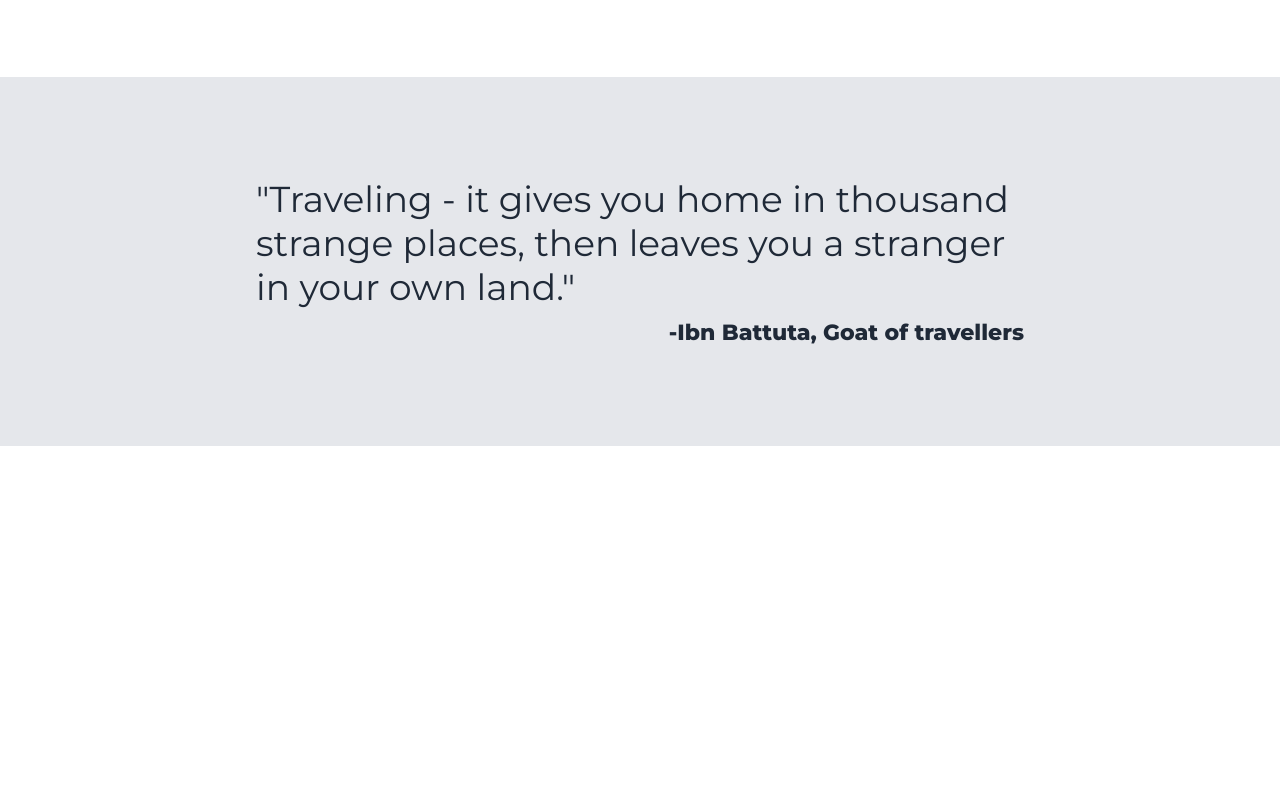
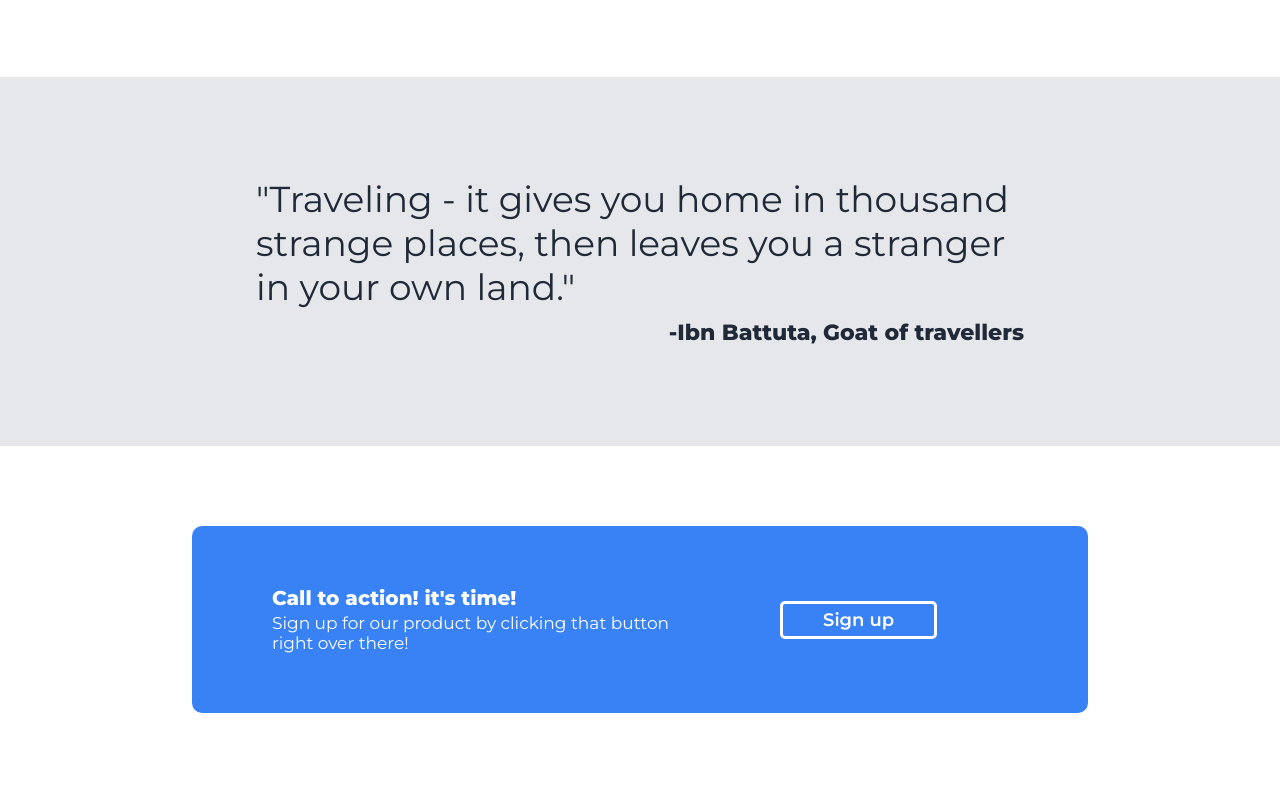
Before and after one commit to Omarbousfer/LandingPage, a plain HTML site: page index.html in a window 1280 px wide. Shown: the part 980-1773 px from the top of the page. Before the commit the page ends 1426 px from the top, so only its background shows below. Drawn offline with Linux system fonts and the light colour scheme.

Commit message:
finished sign up section

```diff
--- a/index.html
+++ b/index.html
@@ -55,5 +55,16 @@
             <p>-Ibn Battuta, Goat of travellers</p>
         </div>
     </section>
+    <section class="signup">
+        <div class="signup-container">
+            <div class="text">
+                <p>Call to action! it's time!</p>
+                <p>Sign up for our product by clicking that button right over there!</p>
+            </div>
+            <div class="button">
+                <button type="button">Sign up</button>
+            </div>
+        </div>
+    </section>
 </body>
 </html>
--- a/styles.css
+++ b/styles.css
@@ -98,6 +98,10 @@ header nav ul a {
 /* End Header design */
 
 /* Start Explore design */
+.explore {
+    background-color: white;
+}
+
 .explore h1 {
     font-size: 36px;
     color: #1f2937;
@@ -165,3 +169,57 @@ header nav ul a {
 }
 
 /* End of Quote design */
+
+/* Start of Sign up design */
+
+.signup {
+    background-color: white;
+    display: flex;
+    justify-content: center;
+    padding: 80px 0;
+}
+
+.signup-container {
+    display: flex;
+    background-color: #3882F6;
+    width: 70%;
+    padding: 60px 80px;
+    border-radius: 10px;
+}
+
+.text p:first-child {
+    font-weight: 800;
+    font-size: 20px;
+    color: white;
+    margin-bottom: 3px;
+}
+
+.text p:last-child {
+    color: white;
+    font-size: 17px;
+}
+
+.button {
+    display: flex;
+    justify-content: center;
+    align-items: center;
+    width: 50%;
+}
+
+.button button {
+    padding: 5px 40px;
+    background-color: transparent;
+    color: white;
+    font-weight: 600;
+    font-size: 18px;
+    border: 3px solid white;
+    border-radius: 5px;
+}
+
+.button button:hover {
+    background-color: #9bbaec;
+    color: #1f2937;
+    transition: 0.7s;
+}
+
+/* End of Sign up design */
```
